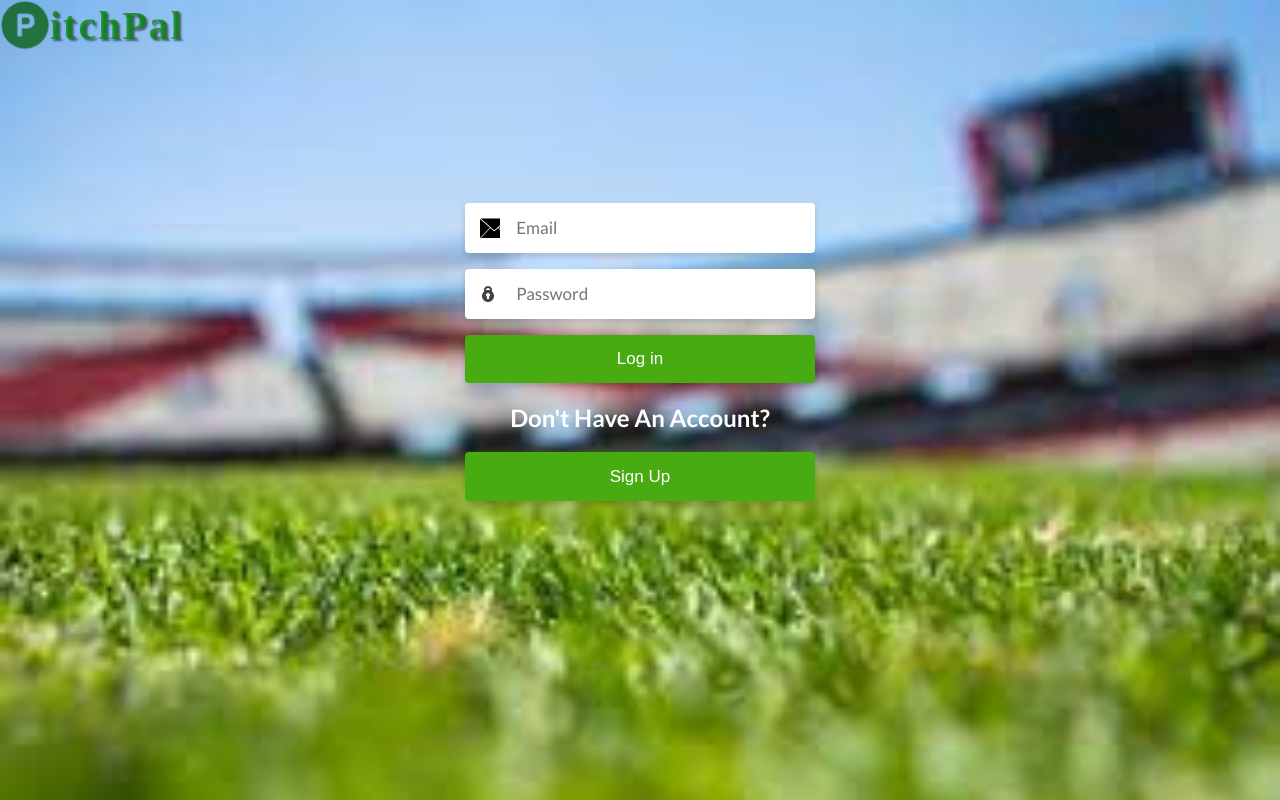
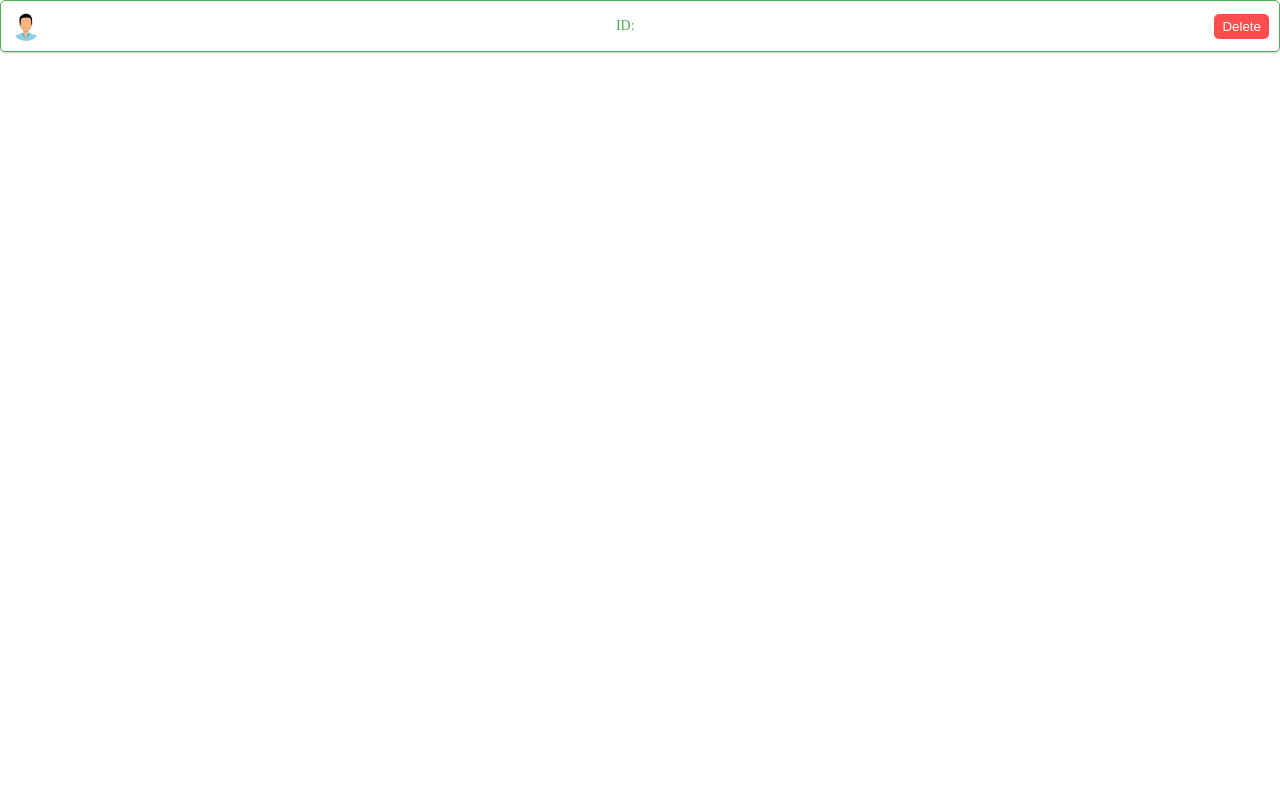
Before and after one commit to mhmdkhlf/PitchPal-Capstone-Project, a Vue app in the folder frontend_web/: page / in a window 1280 px wide. Before the commit this address led to /login. Built offline with nearby package versions, Linux system fonts and the light colour scheme.

Commit message:
added the userRaw for frontend

```diff
--- a/frontend_web/src/App.vue
+++ b/frontend_web/src/App.vue
@@ -1,7 +1,8 @@
 <template>
   <div></div>
   <!-- <loader /> -->
-  <router-view />
+  <!-- <router-view /> -->
+  <uv />
   <!-- <prr /> -->
   <!-- <p>hello</p>
   <img :src="src" alt="failed" ref="test" v-if="done" /> -->
@@ -15,10 +16,11 @@
 // import { Buffer } from "buffer";
 //import pf from "@/components/profilePicture.vue";
 //import prr from "./components/firstTimeManagerProfile.vue";
+import uv from "./components/userRow.vue";
 export default {
-  // components: {
-  //   prr,
-  // },
+  components: {
+    uv,
+  },
   // mounted() {
   //   this.$router.push({
   //     name: "Profile",
--- /dev/null
+++ b/frontend_web/src/components/teamForm.vue
@@ -0,0 +1,145 @@
+<template>
+  <logo />
+  <div class="form-container">
+    <h1 class="form-title">Create Your Team</h1>
+    <form action="" class="team-form">
+      <div class="form-group">
+        <input type="text" placeholder="Team Name" />
+      </div>
+      <div>
+        <div>
+          <input type="text" placeholder="Add Player" />
+          <button id="push">Add</button>
+        </div>
+        <div id="tasks"></div>
+      </div>
+    </form>
+  </div>
+</template>
+<script>
+import logo from "./logo.vue";
+export default {
+  name: "TeamForm",
+  components: {
+    logo,
+  },
+  data() {
+    return {
+      teamIds: [],
+    };
+  },
+};
+</script>
+<style lang="scss" scoped>
+*,
+*:before,
+*:after {
+  padding: 0;
+  margin: 0;
+  box-sizing: border-box;
+}
+body {
+  height: 100vh;
+  background: #066acd;
+}
+// .form-group {
+//   margin-bottom: 20px;
+// }
+.form-container {
+  /* display: flex;
+    justify-content: center;
+    align-items: center; */
+  padding: 13px !important;
+  height: 100%;
+  /* Add this line */
+  overflow-x: hidden !important;
+  /* Fix scrolling issue */
+}
+.form-title {
+  margin-top: 0;
+  margin-bottom: 20px;
+  color: #0a870ac7;
+  text-align: center;
+}
+
+.team-form {
+  display: flex;
+  flex-direction: column;
+  padding: 20px;
+  background-color: #fff;
+  border-radius: 10px;
+  box-shadow: 0px 0px 10px rgba(0, 0, 0, 0.1);
+}
+#newtask {
+  position: relative;
+  padding: 30px 20px;
+}
+input {
+  width: 75%;
+  height: 45px;
+  padding: 12px;
+  color: #0a870ac7;
+  font-weight: 500;
+  position: relative;
+  border-radius: 5px;
+  font-family: "Poppins", sans-serif;
+  font-size: 15px;
+  border: 2px solid #d1d3d4;
+  margin-bottom: 20px;
+}
+input:focus {
+  outline: none;
+  border-color: #0a870ac7;
+}
+button {
+  position: relative;
+  float: right;
+  font-weight: 500;
+  font-size: 16px;
+  background-color: #0a870ac7;
+  border: none;
+  color: #ffffff;
+  cursor: pointer;
+  outline: none;
+  width: 20%;
+  height: 45px;
+  border-radius: 5px;
+  font-family: "Poppins", sans-serif;
+}
+#tasks {
+  border-radius: 10px;
+  width: 100%;
+  position: relative;
+  background-color: #ffffff;
+  padding: 30px 20px;
+  margin-top: 10px;
+}
+
+.task {
+  border-radius: 5px;
+  align-items: center;
+  justify-content: space-between;
+  border: 1px solid #939697;
+  cursor: pointer;
+  background-color: #c5e1e6;
+  height: 50px;
+  margin-bottom: 8px;
+  padding: 5px 10px;
+  display: flex;
+}
+.task span {
+  font-family: "Poppins", sans-serif;
+  font-size: 15px;
+  font-weight: 400;
+}
+.task button {
+  background-color: #0a870ac7;
+  color: #ffffff;
+  border: none;
+  cursor: pointer;
+  outline: none;
+  height: 100%;
+  width: 40px;
+  border-radius: 5px;
+}
+</style>
--- /dev/null
+++ b/frontend_web/src/components/userRow.vue
@@ -0,0 +1,102 @@
+<template>
+  <div class="row">
+    <div class="profile-picture">
+      <img :src="imageSrc" alt="Profile Picture" v-if="imageSrc" />
+      <img
+        src="../assets/images/image.jpg"
+        alt="Profile Picture"
+        v-if="!imageSrc"
+      />
+    </div>
+    <div class="user-info">
+      <h2 class="user-name">{{ userName }}</h2>
+      <p class="user-id">ID: {{ userId }}</p>
+    </div>
+    <div class="delete-button">
+      <button class="btn-delete" @click="$emit('delete')">Delete</button>
+    </div>
+  </div>
+</template>
+
+<script>
+export default {
+  name: "userRaw",
+  props: {
+    userName: {
+      type: String,
+      required: true,
+    },
+    userId: {
+      type: Number,
+      required: true,
+    },
+    imageSrc: {
+      type: String,
+      required: true,
+    },
+  },
+};
+</script>
+
+<style scoped>
+.row {
+  display: flex;
+  align-items: center;
+  justify-content: space-between;
+  box-shadow: 0px 1px 2px rgba(0, 0, 0, 0.2);
+  border: 1px solid #4caf50;
+  border-radius: 5px;
+  padding: 10px;
+  margin-bottom: 10px;
+}
+
+.profile-picture {
+  width: 30px;
+  height: 30px;
+  border-radius: 50%;
+  overflow: hidden;
+  margin-right: 15px;
+}
+
+.profile-picture img {
+  width: 100%;
+  height: auto;
+  display: block;
+}
+
+.user-info {
+  display: flex;
+  flex-direction: column;
+  justify-content: center;
+}
+
+.user-name {
+  margin: 0;
+  font-size: 16px;
+  color: #4caf50;
+}
+
+.user-id {
+  margin: 0;
+  font-size: 14px;
+  color: #4caf50;
+}
+
+.delete-button {
+  margin-left: 15px;
+}
+
+.btn-delete {
+  background-color: #ff4d4d;
+  color: #fff;
+  border: none;
+  padding: 5px 8px;
+  border-radius: 5px;
+  cursor: pointer;
+  margin-left: 5px;
+}
+
+.btn-delete:hover {
+  background-color: #ff3333;
+}
+</style>
--- a/frontend_web/src/router/index.js
+++ b/frontend_web/src/router/index.js
@@ -9,6 +9,7 @@ import sportCenterForm from "../views/sportCenterFormPage.vue";
 import managerHomePage from "../views/managerHomePage.vue";
 import sportCenterView from "../views/sportCenterPage.vue";
 import managerProfile from "../views/managerProfileView.vue";
+import teamForm from "../views/teamFormPage.vue";
 const routes = [
   {
     path: "/",
@@ -64,6 +65,11 @@ const routes = [
     component: managerProfile,
     params: true,
   },
+  {
+    path: "/team-form",
+    name: "teamForm",
+    component: teamForm,
+  },
 ];
 
 const router = createRouter({
--- /dev/null
+++ b/frontend_web/src/views/teamFormPage.vue
@@ -0,0 +1,12 @@
+<template>
+  <teamForm />
+</template>
+<script>
+import teamForm from "../components/teamForm.vue";
+export default {
+  name: "TeamFormPage",
+  components: {
+    teamForm,
+  },
+};
+</script>
```
